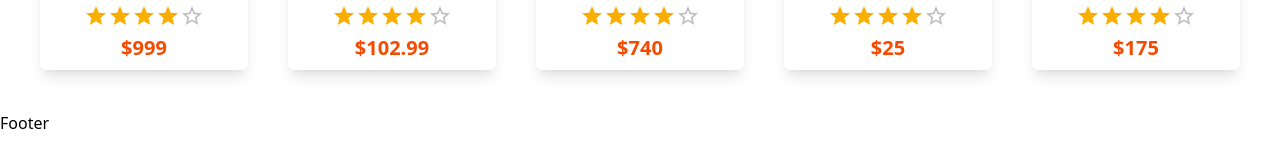
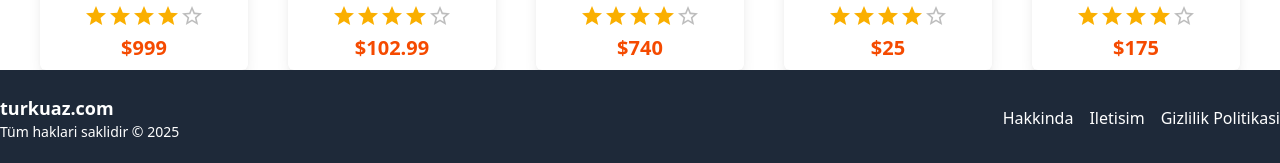
Before and after one commit to KazimAkyol/ecommercewebsite, a Next.js app: page / in a window 1280 px wide. Shown: the part 665-828 px from the top of the page. Before the commit the page ends 800 px from the top, so only its background shows below. Built offline with nearby package versions, Linux system fonts and the light colour scheme.

Commit message:
added Footer page

```diff
--- a/app/components/footer/Footer.tsx
+++ b/app/components/footer/Footer.tsx
@@ -1,7 +1,19 @@
 
-const Footer = () => {
+const Footer: React.FC = () => {
     return (
-        <div>Footer</div>
+        <footer className="bg-gray-800 text-white py-6">
+            <div className="container mx-auto flex justify-between items-center">
+                <div>
+                    <h2 className="text-lg font-semibold">turkuaz.com</h2>
+                    <p className="text-sm">Tüm haklari saklidir © 2025</p>
+                </div>
+                <div className="flex space-x-4">
+                    <a href="#" className="hover:text-gray-400">Hakkinda</a>
+                    <a href="#" className="hover:text-gray-400">Iletisim</a>
+                    <a href="#" className="hover:text-gray-400">Gizlilik Politikasi</a>
+                </div>
+            </div>
+        </footer>
     )
 }
 
--- a/app/components/home/ProductCard.tsx
+++ b/app/components/home/ProductCard.tsx
@@ -5,6 +5,8 @@ import { Rating } from "@mui/material"
 import Image from "next/image"
 
 const ProductCard = ({ product }: { product: any }) => {
+
+    let productRating = product?.reviews?.reduce((acc: number, item: any) => acc + item.rating, 0) / product?.reviews?.length
     return (
         <div className="w-60 cursor-pointer flex flex-col flex-1 shadow-lg p-2 rounded-md">
             <div className="relative h-37.5">
```
